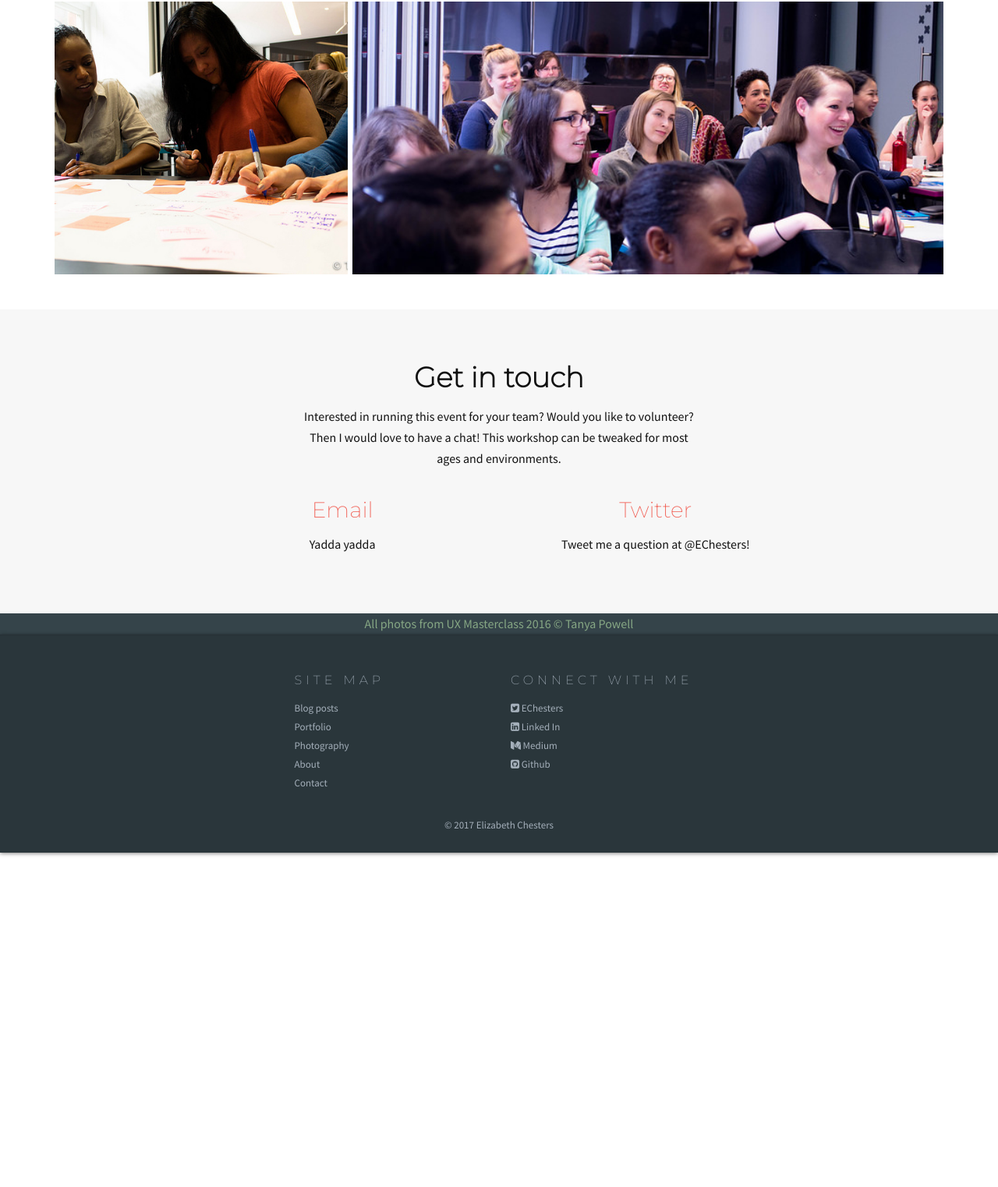
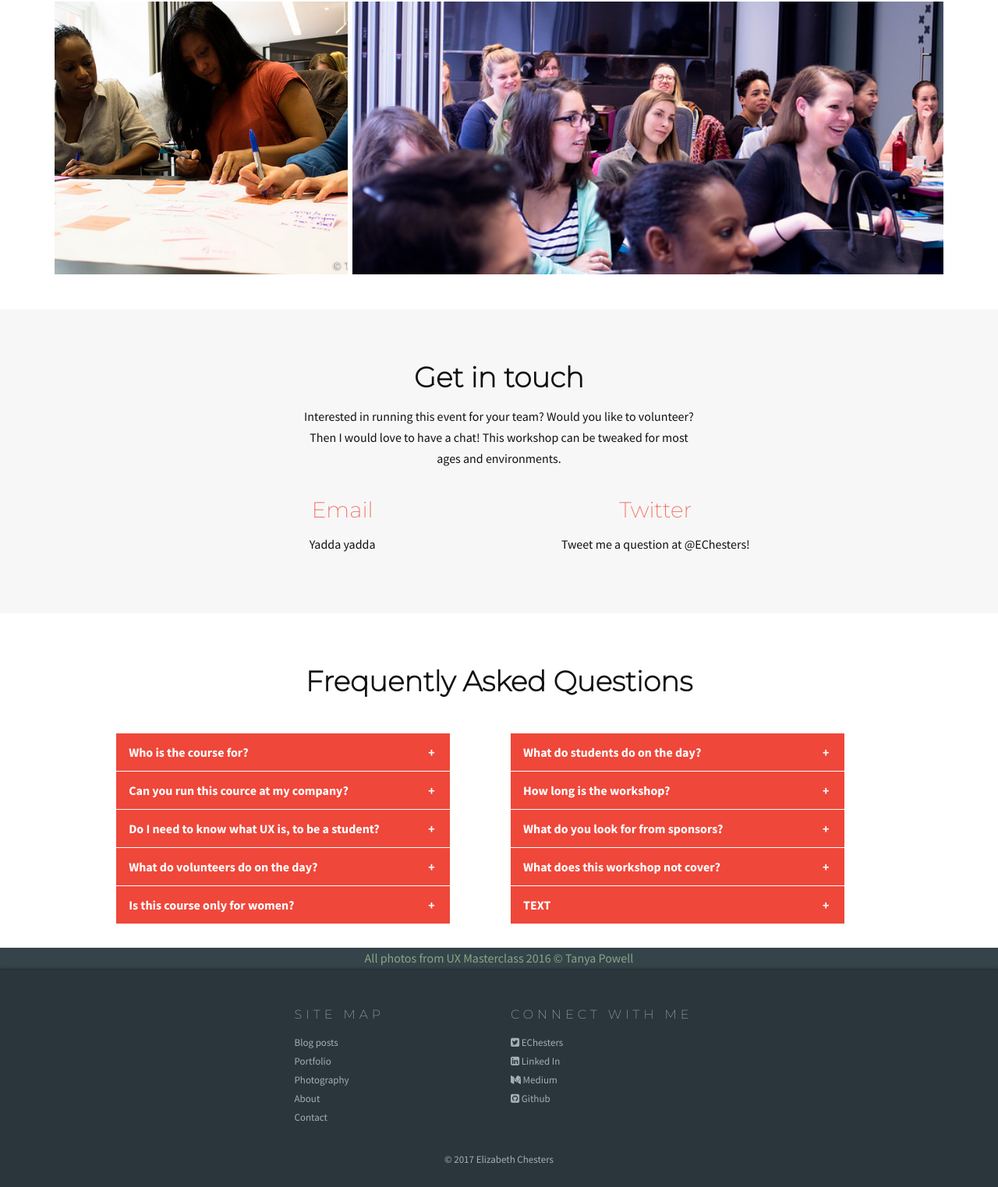
Before and after one commit to EChesters/echesters.github.io, a Jekyll site: the page built from pages/ux-masterclass.html, in a window 1280 px wide, cut to the strip 4130-5653 px from the top of the page. Shown: the whole strip at 78% size. Built offline with Jekyll 4.4.1, drawn with Linux system fonts in a browser that asks for light colours; nearby versions of some CDN libraries.

Commit message:
Issue #62 - Added FAQs section - Questions need to be completed

```diff
--- /dev/null
+++ b/_includes/_ux-master/faq.html
@@ -0,0 +1,87 @@
+<section class="col-xs-12 bg-white add-padding vertical">
+  <div class="col-xs-12 col-sm-11 col-md-10 position central">
+    <h2 class="add-padding vertical text-center">Frequently Asked Questions</h2>
+
+    <div class="half col-xs-12 col-sm-6">
+      <div class="tab">
+        <input id="tab-one" type="checkbox" name="tabs">
+        <label for="tab-one">Who is the course for?</label>
+        <div class="tab-content">
+          <p>This course is suitable for high school students and older and does not require any knowledge of user experience.</p>
+          <p>The event is ideal for those interested in changing careers into tech, is at the beginning of deciding on a career or simply curious about UX.</p>
+        </div>
+      </div>
+      <div class="tab">
+        <input id="tab-two" type="checkbox" name="tabs">
+        <label for="tab-two">Can you run this cource at my company?</label>
+        <div class="tab-content">
+          <p>Yes! This event can be organised as a corporate day for your office, to encourage knowledge sharing or basic UX sharing. Likewise, I can run this event on behalf of your organisation.</p>
+          <p><a href="/contact.html">Send me an email with what you have in mind!</a>
+        </div>
+      </div>
+      <div class="tab">
+        <input id="tab-three" type="checkbox" name="tabs">
+        <label for="tab-three">Do I need to know what UX is, to be a student?</label>
+        <div class="tab-content">
+          <p>Absolutely not! This course is designed for those who know nothing about UX.</p>
+        </div>
+      </div>
+      <div class="tab">
+        <input id="tab-four" type="checkbox" name="tabs">
+        <label for="tab-four">What do volunteers do on the day?</label>
+        <div class="tab-content">
+          <p>On the day volunteers will mentor all teams, challenging their app ideas and design decisions (essentially playing devils advocate). Volunteers are also welcome to share their experiences and add any information to the material during the presentations.</p>
+        </div>
+      </div>
+      <div class="tab">
+        <input id="tab-five" type="checkbox" name="tabs">
+        <label for="tab-five">Is this course only for women?</label>
+        <div class="tab-content">
+          <p>While this course has previously been run for CodeFirst:Girls, this course will be ran in the future which welcome all genders. <a href="https://twitter.com/EChesters">Keep an eye on my Twitter</a> for more news!</p>
+        </div>
+      </div>
+    </div>
+
+    <div class="half col-xs-12 col-sm-6">
+      <div class="tab">
+        <input id="tab-six" type="checkbox" name="tabs">
+        <label for="tab-six">What do students do on the day?</label>
+        <div class="tab-content">
+          <p>The day is split up into topics. For each topic there is a 10 minute presentation, followed by group work putting the topic into practice. Expect to be hands-on and leave with Sharpie covered hands! There will be lots of sketching, sticky notes and debates.</p>
+          <p>At the end of the workshop each team presents their app idea. Each team is judged on their app idea, what they learnt on the course, the thoughts behind each design decision and future plans for the app.</p>
+        </div>
+      </div>
+      <div class="tab">
+        <input id="tab-seven" type="checkbox" name="tabs">
+        <label for="tab-seven">How long is the workshop?</label>
+        <div class="tab-content">
+          <p>This workshop is designed to run for 1 day. Typically the day lasts from 10:00 until 16:30.</p>
+        </div>
+      </div>
+      <div class="tab">
+        <input id="tab-eight" type="checkbox" name="tabs">
+        <label for="tab-eight">What do you look for from sponsors?</label>
+        <div class="tab-content">
+          <p>Sponsors have supported us by providing venues, prizes and food. Teams on the day are divided into groups of 4 people who may not know each other. Prizes must be sponsored in numbers of 4, to be awarded to each member of the winning team.</p>
+          <p>Previously, prizes have included Google VR headsets, copies of UX books, lab experiences, chocolate and stationnary.</p>
+          <p>If you are interested in sponsoring this event, let me know by <a href="/contact.html">sending an email</a>.</p>
+        </div>
+      </div>
+      <div class="tab">
+        <input id="tab-nine" type="checkbox" name="tabs">
+        <label for="tab-nine">What does this workshop not cover?</label>
+        <div class="tab-content">
+          <p>The material of this course does not include anything about UI. This course focuses on UX research techniques, from personas to sketching and usability testing.</p>
+          <p>See the <a href="#material">programme section</a> for an overview of what is taught.</p>
+        </div>
+      </div>
+      <div class="tab">
+        <input id="tab-ten" type="checkbox" name="tabs">
+        <label for="tab-ten">TEXT</label>
+        <div class="tab-content">
+          <p>While this course has previously been run for CodeFirst:Girls, this course will be ran in the future which welcome all genders. <a href="https://twitter.com/EChesters">Keep an eye on my Twitter</a> for more news!</p>
+        </div>
+      </div>
+    </div>
+  </div>
+</section>
--- a/_includes/_ux-master/material.html
+++ b/_includes/_ux-master/material.html
@@ -1,6 +1,6 @@
 <div class="col-xs-12 bg-white add-padding vertical no-float">
   <div class="col-xs-12 col-sm-9 col-md-8 position central more-margin overflow-auto bg-white">
-    <h2 id="programme" class="col-xs-12 text-center">The Programme</h2>
+    <h2 id="material" class="col-xs-12 text-center">The Programme</h2>
     <div class="col-xs-12 col-sm-10 col-md-6">
       <h3>1. About UX</h3>
       <p>Yadda yadda</p>
--- a/_sass/_banner.scss
+++ b/_sass/_banner.scss
@@ -29,7 +29,7 @@
       height: calc(#{$nav-bar-height} + 525px);
       background-size: cover;
       width: 100%;
-      @include background-gradient-direction(right, rgba(#220020, .85), rgba(#064349, .85));
+      @include background-gradient-direction(right, rgba($banner-grad-1, .85), rgba($banner-grad-2, .85));
     }
   }
 
--- a/_sass/_vars.scss
+++ b/_sass/_vars.scss
@@ -12,6 +12,9 @@ $nav-text:                    $actual-black;
 $brand-color:                 #ef473a;
 $brand-secondary:             #cb2d3e;
 $brand-darker:                darken($brand-color, 15%);
+
+$banner-grad-1:               #2f022c;
+$banner-grad-2:               #064349;
 
 $code-club-green:             #2d9632;
 $codefirst-red:               #de2244;
@@ -30,7 +33,7 @@ $base-display-font:           $base-font-family;
 $code-font:                   'Cutive Mono', monospace;
 $logo-font:                   'Montserrat', sans-serif;
 $logo-font-light:             $base-font-family;
-$secondary-font:              $logo-font;
+$secondary-font:              $base-font-family;
 
 $font-button:                 1em;
 $smaller-font:                0.85em;
--- /dev/null
+++ b/_sass/accordion.scss
@@ -0,0 +1,75 @@
+.tab {
+  position: relative;
+  margin-bottom: 1px;
+  width: 90%;
+  color: $actual-white;
+  overflow: hidden;
+}
+input {
+  position: absolute;
+  opacity: 0;
+  z-index: -1;
+}
+.tab label {
+  position: relative;
+  display: block;
+  padding: 0 0 0 1em;
+  background: $brand-color;
+  font-weight: $weight-heavy;
+  line-height: 3;
+  cursor: pointer;
+  text-transform: none;
+  letter-spacing: 0;
+}
+
+.tab-content {
+  max-height: 0;
+  overflow: auto;
+  background: $brand-secondary;
+  -webkit-transition: max-height .35s;
+  -o-transition: max-height .35s;
+  transition: max-height .35s;
+
+  p {
+    padding: 1em;
+    margin-bottom: 0;
+
+    a {
+      color: $banner-grad-1;
+
+      &:hover {
+        color: lighten($banner-grad-1, 15%);
+      }
+    }
+  }
+}
+/* :checked */
+input:checked ~ .tab-content {
+  max-height: 12em;
+}
+/* Icon */
+label::after {
+  position: absolute;
+  right: 0;
+  top: 0;
+  display: block;
+  width: 3em;
+  height: 3em;
+  line-height: 3;
+  text-align: center;
+  -webkit-transition: all .35s;
+  -o-transition: all .35s;
+  transition: all .35s;
+}
+input[type=checkbox] + label::after {
+  content: "+";
+}
+input[type=radio] + label::after {
+  content: "\25BC";
+}
+input[type=checkbox]:checked + label::after {
+  transform: rotate(315deg);
+}
+input[type=radio]:checked + label::after {
+  transform: rotateX(180deg);
+}
--- a/css/main.scss
+++ b/css/main.scss
@@ -68,6 +68,7 @@ $icon-height:           50px;
     "mini-gallery",
     "images",
     "forms",
+    "accordion",
     "image-containers",
     "fonts",
     "text",
--- a/pages/ux-masterclass.html
+++ b/pages/ux-masterclass.html
@@ -15,5 +15,6 @@ image: /images/ux-master/banner.jpg
 {% include _ux-master/testimonial-2.html %}
 {% include _ux-master/gallery.html %}
 {% include _ux-master/contact.html %}
+{% include _ux-master/faq.html %}
 
 {% include _ux-master/credit.html %}
```
